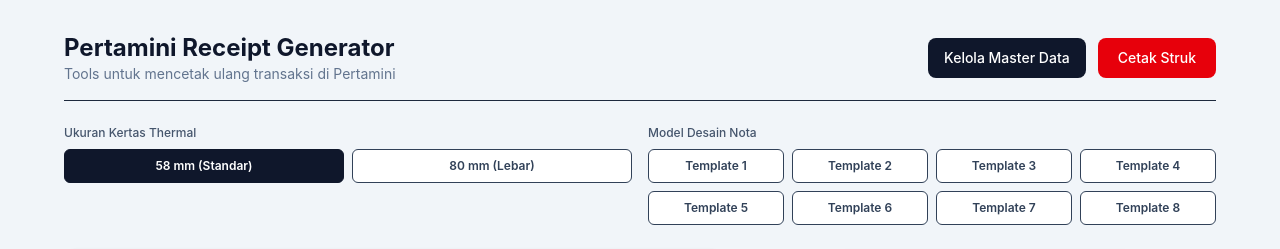
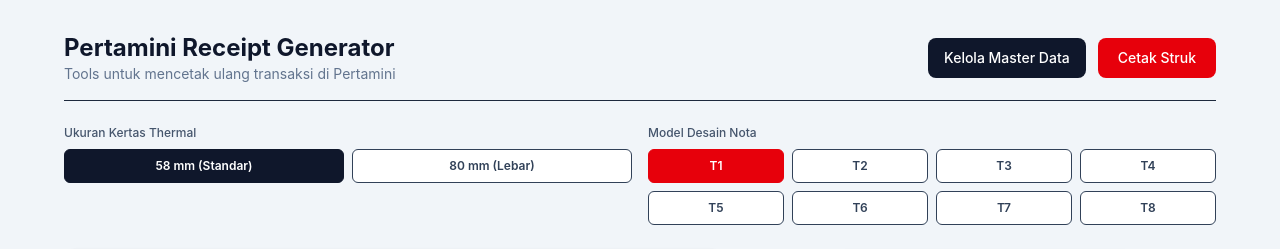
Before and after one commit to nasgormawoet/pertamini-receipt-generator, a React (Vite) app in the folder client/: page / in a window 1280 px wide. Shown: the top 249 px of the page. Built offline with nearby package versions, Linux system fonts and the light colour scheme; no server answers.

Commit message:
Third Commit

```diff
--- a/client/src/components/ReceiptForm.jsx
+++ b/client/src/components/ReceiptForm.jsx
@@ -56,9 +56,9 @@ export default function ReceiptForm({
                     onChange={handleSelectSpbu}
                     className="w-full px-3 py-2 border rounded-md text-sm font-semibold bg-slate-50 focus:outline-none"
                 >
-                    {spbuList.map((s) => (
-                        <option key={s.id} value={s.spbuNo}>
-                            {s.spbuNo} - {s.spbuName} ({s.spbuCity})
+                    {spbuList.map((spbu) => (
+                        <option key={spbu.id} value={spbu.spbuNo}>
+                            {spbu.spbuNo} - {spbu.spbuName} ({spbu.spbuCity})
                         </option>
                     ))}
                 </select>
--- a/client/src/components/layouts/Footer.jsx
+++ b/client/src/components/layouts/Footer.jsx
@@ -3,7 +3,7 @@ import React from 'react';
 function Footer() {
     return (
         <footer className="footer text-xs font-light text-center m-3">
-            <p>&copy; 2026 Nasi Goreng Mawoet <br/> All rights reserved.</p>
+            <p>&copy; 2026 AI <br/> All Token Used.</p>
         </footer>
     );
 }
--- a/client/src/pages/ReceiptGenerator.jsx
+++ b/client/src/pages/ReceiptGenerator.jsx
@@ -4,10 +4,11 @@ import ReceiptForm from '../components/ReceiptForm.jsx';
 import ReceiptPreview from '../components/ReceiptPreview.jsx';
 import MasterDataManagerModal from '../components/MasterDataManagerModal.jsx';
 import { BBM_PRESETS } from '../constants/fuel.jsx';
+import { fetchData } from '../services/api.js'; // Memanggil jembatan API yang sudah kita buat
 
 export default function ReceiptGenerator() {
     const [paperSize, setPaperSize] = useState('58mm');
-    const [activeTemplate, setActiveTemplate] = useState('classic');
+    const [activeTemplate, setActiveTemplate] = useState('T1');
     const [isManagerOpen, setIsManagerOpen] = useState(false);
 
     const [spbuList, setSpbuList] = useState([]);
@@ -37,19 +38,16 @@ export default function ReceiptGenerator() {
 
     const loadMasterData = async () => {
         try {
-            const [resSpbu, resOp, resFooter] = await Promise.all([
-                fetch('/api/spbu'),
-                fetch('/api/operators'),
-                fetch('/api/footers'),
-            ]);
-            const dataSpbu = await resSpbu.json();
-            const dataOp = await resOp.json();
-            const dataFooter = await resFooter.json();
+            // Menggunakan fetchData dari Axios agar format data dan URL tepat
+            const dataSpbu = (await fetchData('spbu')) || [];
+            const dataOp = (await fetchData('operators')) || [];
+            const dataFooter = (await fetchData('footers')) || [];
 
             setSpbuList(dataSpbu);
             setOperatorList(dataOp);
             setFooterList(dataFooter);
 
+            // Setel nilai default di form jika data tersedia di database
             if (dataSpbu.length > 0 && !formData.spbuNo) {
                 setFormData((prev) => ({
                     ...prev,
@@ -134,27 +132,14 @@ export default function ReceiptGenerator() {
                     </div>
                 </header>
 
-                {/* Switcher Ukuran Kertas & Desain Nota */}
                 <div className="grid grid-cols-1 md:grid-cols-2 gap-4 mb-6 no-print">
                     <div>
                         <label className="text-xs font-medium text-slate-600 mb-2 block no-print">Ukuran Kertas Thermal</label>
                         <div className="grid grid-cols-2 gap-2">
-                            <button
-                                type="button"
-                                onClick={() => setPaperSize('58mm')}
-                                className={`py-2 px-3 text-xs font-semibold rounded-md border ${
-                                    paperSize === '58mm' ? 'bg-slate-900 text-white border-slate-900' : 'bg-white text-slate-700'
-                                }`}
-                            >
+                            <button type="button" onClick={() => setPaperSize('58mm')} className={`py-2 px-3 text-xs font-semibold rounded-md border ${paperSize === '58mm' ? 'bg-slate-900 text-white border-slate-900' : 'bg-white text-slate-700'}`}>
                                 58 mm (Standar)
                             </button>
-                            <button
-                                type="button"
-                                onClick={() => setPaperSize('80mm')}
-                                className={`py-2 px-3 text-xs font-semibold rounded-md border ${
-                                    paperSize === '80mm' ? 'bg-slate-900 text-white border-slate-900' : 'bg-white text-slate-700'
-                                }`}
-                            >
+                            <button type="button" onClick={() => setPaperSize('80mm')} className={`py-2 px-3 text-xs font-semibold rounded-md border ${paperSize === '80mm' ? 'bg-slate-900 text-white border-slate-900' : 'bg-white text-slate-700'}`}>
                                 80 mm (Lebar)
                             </button>
                         </div>
@@ -163,85 +148,23 @@ export default function ReceiptGenerator() {
                     <div>
                         <label className="text-xs font-medium text-slate-600 mb-2 block no-print">Model Desain Nota</label>
                         <div className="grid grid-cols-4 gap-2">
-                            <button
-                                type="button"
-                                onClick={() => setActiveTemplate('T1')}
-                                className={`py-2 px-3 text-xs font-semibold rounded-md border ${
-                                    activeTemplate === 'T1' ? 'bg-red-600 text-white border-red-600' : 'bg-white text-slate-700'
-                                }`}
-                            >
-                                Template 1
-                            </button>
-                            <button
-                                type="button"
-                                onClick={() => setActiveTemplate('T2')}
-                                className={`py-2 px-3 text-xs font-semibold rounded-md border ${
-                                    activeTemplate === 'T2' ? 'bg-red-600 text-white border-red-600' : 'bg-white text-slate-700'
-                                }`}
-                            >
-                                Template 2
-                            </button>
-                            <button
-                                type="button"
-                                onClick={() => setActiveTemplate('T3')}
-                                className={`py-2 px-3 text-xs font-semibold rounded-md border ${
-                                    activeTemplate === 'T3' ? 'bg-red-600 text-white border-red-600' : 'bg-white text-slate-700'
-                                }`}
-                            >
-                                Template 3
-                            </button>
-                            <button
-                                type="button"
-                                onClick={() => setActiveTemplate('T4')}
-                                className={`py-2 px-3 text-xs font-semibold rounded-md border ${
-                                    activeTemplate === 'T4' ? 'bg-red-600 text-white border-red-600' : 'bg-white text-slate-700'
-                                }`}
-                            >
-                                Template 4
-                            </button>
-                            <button
-                                type="button"
-                                onClick={() => setActiveTemplate('T5')}
-                                className={`py-2 px-3 text-xs font-semibold rounded-md border ${
-                                    activeTemplate === 'T5' ? 'bg-red-600 text-white border-red-600' : 'bg-white text-slate-700'
-                                }`}
-                            >
-                                Template 5
-                            </button>
-                            <button
-                                type="button"
-                                onClick={() => setActiveTemplate('T6')}
-                                className={`py-2 px-3 text-xs font-semibold rounded-md border ${
-                                    activeTemplate === 'T6' ? 'bg-red-600 text-white border-red-600' : 'bg-white text-slate-700'
-                                }`}
-                            >
-                                Template 6
-                            </button>
-                            <button
-                                type="button"
-                                onClick={() => setActiveTemplate('T7')}
-                                className={`py-2 px-3 text-xs font-semibold rounded-md border ${
-                                    activeTemplate === 'T7' ? 'bg-red-600 text-white border-red-600' : 'bg-white text-slate-700'
-                                }`}
-                            >
-                                Template 7
-                            </button>
-                            <button
-                                type="button"
-                                onClick={() => setActiveTemplate('T8')}
-                                className={`py-2 px-3 text-xs font-semibold rounded-md border ${
-                                    activeTemplate === 'T8' ? 'bg-red-600 text-white border-red-600' : 'bg-white text-slate-700'
-                                }`}
-                            >
-                                Template 8
-                            </button>
+                            {['T1', 'T2', 'T3', 'T4', 'T5', 'T6', 'T7', 'T8'].map((template) => (
+                                <button
+                                    key={template}
+                                    type="button"
+                                    onClick={() => setActiveTemplate(template)}
+                                    className={`py-2 px-3 text-xs font-semibold rounded-md border ${activeTemplate === template ? 'bg-red-600 text-white border-red-600' : 'bg-white text-slate-700'}`}
+                                >
+                                    {template}
+                                </button>
+                            ))}
                         </div>
                     </div>
                 </div>
 
-                {/* Layout Form & Preview */}
                 <div className="grid grid-cols-1 lg:grid-cols-12 gap-8 items-start">
                     <div className="lg:col-span-7 no-print">
+                        {/* Memastikan formData disalurkan kembali */}
                         <ReceiptForm
                             formData={formData}
                             setFormData={setFormData}
@@ -261,13 +184,13 @@ export default function ReceiptGenerator() {
                 </div>
             </div>
 
+            {/* Modal Master Data dengan props onReload agar form merespon data baru */}
             <MasterDataManagerModal
                 isOpen={isManagerOpen}
-                onClose={() => setIsManagerOpen(false)}
-                spbuList={spbuList}
-                operatorList={operatorList}
-                footerList={footerList}
-                onReload={loadMasterData}
+                onClose={() => {
+                    setIsManagerOpen(false);
+                    loadMasterData();
+                }}
             />
         </div>
     );
--- a/client/src/services/api.js
+++ b/client/src/services/api.js
@@ -1,6 +1,6 @@
 import axios from 'axios';
 
-const API_URL = 'http://localhost:3001/api/spbu';
+const API_URL = 'http://localhost:3001/api';
 
 export const fetchData = async (endpoint) => {
     const response = await axios.get(`${API_URL}/${endpoint}`);
```
Also changed, not shown: 1 other file (tests, documents, lock files or other folders).
